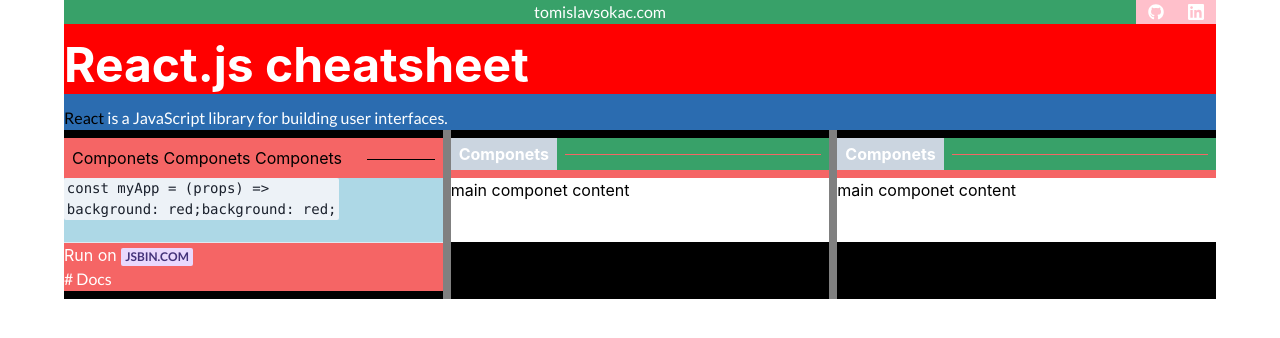
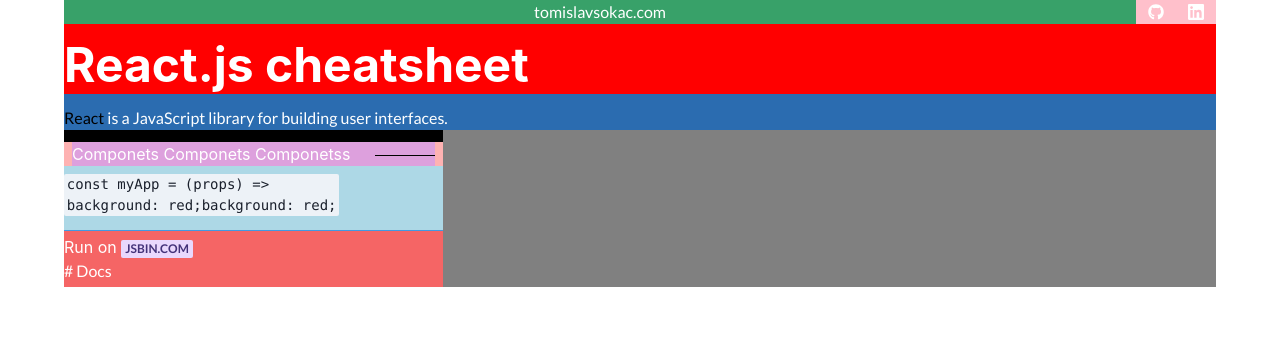
Before and after one commit to tsokac2/React-JS-Ch, a Next.js app: page / in a window 1280 px wide. Shown: the top 338 px of the page. Built offline with nearby package versions, Linux system fonts and the light colour scheme.

Commit message:
Updating

```diff
--- a/components/CheatContent/Card.js
+++ b/components/CheatContent/Card.js
@@ -1,10 +1,7 @@
 import {
   Box,
   VStack,
-  HStack,
-  Heading,
-  Flex,
-  Center,
+ Button,
   Text,
   Code,
   Link,
@@ -19,21 +16,18 @@
 
       {/* box 1 - will be render from the server */}
 
-      <Box w="100%" py="2" bg="black">
+      <Box w="100%" pt={3} bg="black">
         <VStack spacing={4} align="stretch">
           <Box h="100%" py={0} bg="red.400">
 
 
-              <Box h={["2rem", "2rem"]} px={2} py={2} w="100%">
-                <h1 className="mline">Componets Componets Componets</h1>
+              <Box px={2} py={0} w="100%" bg="red.200">
+                <h1 className="card-heading" as="h3" size="1xl">Componets Componets Componetss</h1>
               </Box>
 
 
 
-
-
-
-            <Box h="4rem" w="100%" mt=".5rem" bg="lightblue" color={"#000"}>
+            <Box h="4rem" py={2} w="100%" bg="lightblue" color={"#000"}>
               {/* code block */}
               <Code>
                 const myApp = (props) => <br />
@@ -42,7 +36,7 @@
               </Code>
             </Box>
 
-            <Box w="100%" borderTop="1px" borderColor="gray.200">
+            <Box w="100%" py={1}  borderTop="1px" borderColor="blue.400">
               Run on{" "}
               <Link
                 className="font"
@@ -73,62 +67,8 @@
 
 
 
-      {/* box 2  - will be render from the server */}
-      <Box w="100%" py="2" bg="black">
-        <VStack spacing={4} align="stretch">
-          <Box h="100%" py={0} bg="red.400">
-            <Flex minWidth="max-content" alignItems="center" bg="#fff">
-              <Center h={["2rem", "2rem"]} px={2} py={2} bg="gray.300">
-                <Heading as="h3" size="1xl">
-                  Componets
-                </Heading>
-              </Center>
 
-              <Center
-                h={["2rem", "2rem"]}
-                w="100%"
-                px={2}
-                py={2}
-                bg="green.500"
-              >
-                <Box h="1px" w="100%" mt="2px" bg="red.400"></Box>
-              </Center>
-            </Flex>
 
-            <Box h="4rem" w="100%" mt=".5rem" bg="#FFF">
-              <p className="content-text">main componet content</p>
-            </Box>
-          </Box>
-        </VStack>
-      </Box>
-
-      {/* box 3 - will be render from the server */}
-
-      <Box w="100%" py="2" bg="black">
-        <VStack spacing={4} align="stretch">
-          <Box h="100%" py={0} bg="red.400">
-            <Flex minWidth="max-content" alignItems="center" bg="#fff">
-              <Center h={["2rem", "2rem"]} px={2} py={2} bg="gray.300">
-                <Heading as="h3" size="1xl">
-                  Componets
-                </Heading>
-              </Center>
-              <Center
-                h={["2rem", "2rem"]}
-                w="100%"
-                px={2}
-                py={2}
-                bg="green.500"
-              >
-                <Box h="1px" w="100%" mt="2px" bg="red.400"></Box>
-              </Center>
-            </Flex>
-            <Box h="4rem" w="100%" mt=".5rem" bg="#FFF">
-              <p className="content-text">main componet content</p>
-            </Box>
-          </Box>
-        </VStack>
-      </Box>
     </CardWrap>
   );
 };
--- a/components/UI/MainNavigation.js
+++ b/components/UI/MainNavigation.js
@@ -6,6 +6,7 @@
 
 const MainNavigation = (props) => {
   return (
+
     <Flex minWidth="max-content" alignItems="center">
       <Box p="0" bg="red" w="100%">
         <Center bg="green.500">
--- a/components/layout/CardWrap.js
+++ b/components/layout/CardWrap.js
@@ -1,10 +1,12 @@
-import { SimpleGrid } from "@chakra-ui/react";
+import { SimpleGrid, Flex } from "@chakra-ui/react";
 
 const CardWrap = (props) => {
   return (
+
     <SimpleGrid columns={[1, , 2, 3]} spacingY={6} spacingX={2} bg="gray">
       {props.children}
     </SimpleGrid>
+
   );
 };
 
--- a/scss/components/_card.scss
+++ b/scss/components/_card.scss
@@ -2,15 +2,15 @@
     border-top: 1px solid black;
 }
 
-.mline{
-
-    color: black;
+.card-heading{
     white-space: nowrap;
     overflow: hidden;
+    background-color: plum;
+
 
 }
 
-.mline::after {
+.card-heading::after {
     margin-left: 25px;
     content: '';
     display: inline-block;
--- a/styles/index.css
+++ b/styles/index.css
@@ -13,12 +13,12 @@
 .border-top {
   border-top: 1px solid black; }
 
-.mline {
-  color: black;
+.card-heading {
   white-space: nowrap;
-  overflow: hidden; }
+  overflow: hidden;
+  background-color: plum; }
 
-.mline::after {
+.card-heading::after {
   margin-left: 25px;
   content: '';
   display: inline-block;
```
Also changed, not shown: EXSTRA_BACKUP.txt (added).
